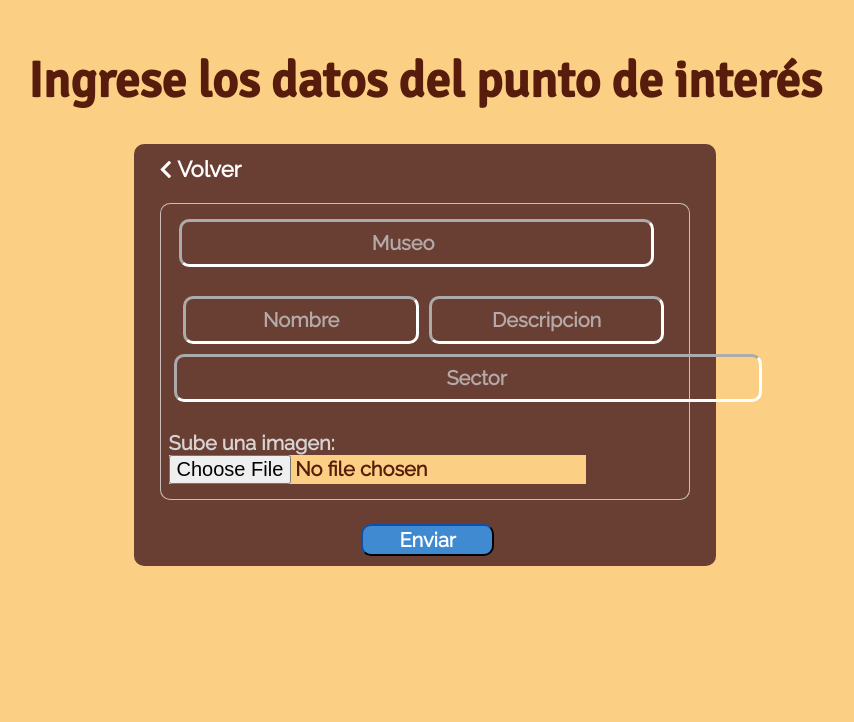
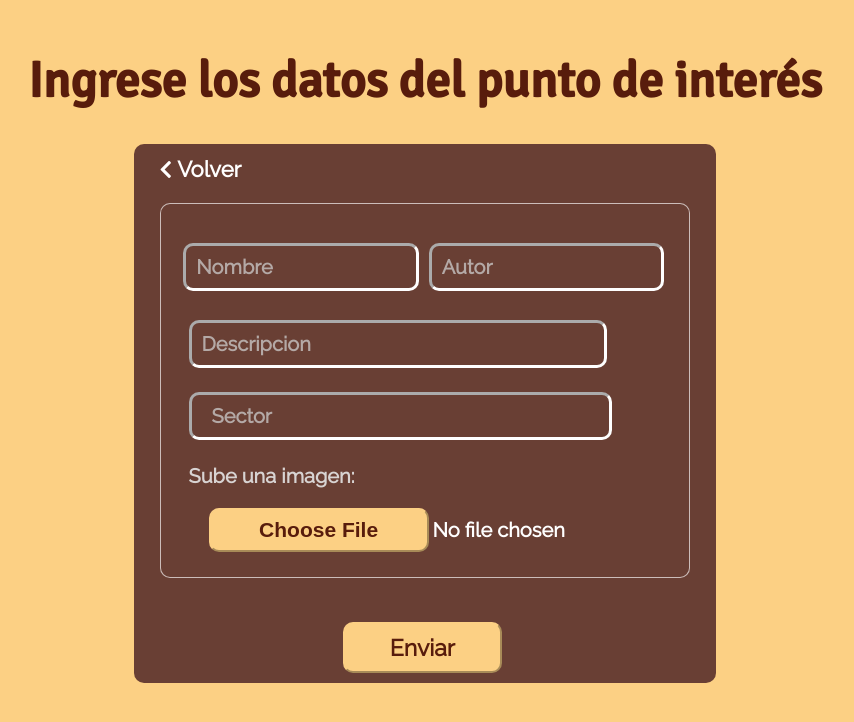
Before and after one commit to GinOnline/Moonseum, a PHP site: page /form_new_atraccion.php in a window 1280 px wide. Shown: the top 722 px of the page, without its empty margins (215-1069 px from the left). Run offline with PHP 8.4, Linux system fonts and the light colour scheme; data comes from the database, SQL or seed files in the repository; some libraries are stand-ins or nearby versions.

Commit message:
form new atracctions - estetica

```diff
--- a/Main/css/request.css
+++ b/Main/css/request.css
@@ -22,6 +22,7 @@
 	padding-left: 2%;
 	padding-right: 2%;
     padding-top: 1%;
+
 }
 
 
@@ -47,10 +48,10 @@
     border-color: #ffffff;
     border-radius: 10px;
     height: 9.8%;
-    width: 70vh;
+    width: 79%;
     padding-left: 20px;
     margin-left: 2%;
-    text-align: center;
+
 }
 
 #selectElemento::placeholder{
@@ -66,9 +67,9 @@
     border-radius: 10px;
     height: 8%;
     width: 80%;
+    padding-left: 10px;
+    margin-left: 2%;
 
-    margin-left: 2%;
-    text-align: center;
 }
 
 .inputRequest::placeholder{
@@ -87,23 +88,26 @@
 }
 
 #enviarBoton{
-    background-color: #3f8ad1;
-    color: #ffffff;
-    width: 25%;
-    height: 11%;
+    background-color: #fcd084;
+    color: #581C0C;
+    font-size: 23px;
+    width: 30%;
+    height: 15%;
     border-radius: 10px;
-    margin-left: 38%;
-    border-color: #072957;
-    transition: .3s;
+    margin-left: 34.5%;
+    border-color: #fcd084;
+    transition: .4s;
     cursor: pointer;
     margin-bottom: 10px;
-    padding: 2px;
+    padding: 10px;
+    margin-top: 2.5vh;
 }
 
 #enviarBoton:hover{
-    background-color: #2c70d4d5;
+    background-color: #ff9f44;
     color: #ffffff;
-    border-color: #072957;
+    border-color: #ff9f44;
+    cursor: pointer;
 
 }
 
@@ -111,6 +115,37 @@
     color: #2267c2d5;
     background-color: #021124;
     border-color: #072957;
+}
+#subirArchivo{
+    background-color: #693f34;
+    color: #fff;
+    margin-top: 1rem;
+    width: 100%;
+}
+#subirArchivo[type=file]::file-selector-button {
+    text-align: center;
+    margin-left: 8%;
+    background-color: #fcd084;
+    border-radius: 10px;
+    border-color: #fcd084;
+    color: #581C0C;
+    width: 11rem;
+    padding: 8px;
+    font-size: 21px;
+    font-weight: 550;
+}
+
+#subirArchivo[type=file]::file-selector-button:hover {
+    margin-left: 8%;
+    background-color: #ff9f44;
+    border-radius: 10px;
+    border-color: #fcd084;
+    color: #fff;
+    width: 11rem;
+    padding: 8px;
+    font-size: 21px;
+    cursor: pointer;
+    font-weight: 550;
 }
 
 #volverAtras{
@@ -152,7 +187,7 @@
     border-color: rgba(255, 255, 255, 0.658);
     border-width: 1px;
     border-radius: 10px;
-    padding: 15px 20px 15px 8px;
+    padding: 10px 20px 25px 8px;
     margin-top: 1.5vh;
 }
 .tool_info{
--- a/Main/form_new_atraccion.php
+++ b/Main/form_new_atraccion.php
@@ -54,20 +54,7 @@ session_start();
             <a id="volverAtras" onmouseover="cambioColor()" onmouseout="vueltaColor()" href="index.php"> Volver</a>
         </div>
         <div class="personal_info">
-            <input type="search" id="selectElemento" style="height: 2.4rem;width:95%;" name="museo" placeholder="Museo" list="listaMuseos" required>
-            <datalist id="listaMuseos">
-                <?php
-                $sql = "SELECT * FROM museo";
-                $resultado = mysqli_query($con, $sql) or die(mysqli_error($con));
 
-                while ($fila = mysqli_fetch_array($resultado)) {
-
-                    echo  '<option value="' . $fila['nombre'] . '">';
-                }
-
-                ?>
-            </datalist>
-            <br>
         <!-- Mensaje de error -->
         <?php
             if (!empty($_SESSION['error_form_request'])) {
@@ -79,15 +66,23 @@ session_start();
     <br>
 
             <div class="name_forms">
+
                 <input type = "text" class="inputRequest" style="height: 2rem;" name="nombre" placeholder="Nombre" required>
                 <br>
-                <input type = "text" class="inputRequest" style="height: 2rem;" name="descripcion" placeholder="Descripcion" required>
+                <input type = "text" class="inputRequest" style="height: 2rem;" name="autor" placeholder="Autor" required>
             </div>
-            <input type = "text" id="selectElemento" style="height: 2rem; margin: 5px" name="ubicacion" placeholder="Sector" required>
+            <br>
+
+            <input type = "text" class="inputRequest" style="height: 2rem;margin-left:1rem;" name="Descripción" placeholder="Descripcion" required>
+            <br>
+            <br>
+            <input type = "text" id="selectElemento" style="height: 2rem;margin-left:1rem;" name="sector" placeholder="Sector" required>
             <br>
 
             <br>
-            <label>Sube una imagen:</label>
+            <label style="margin-left:1rem;">Sube una imagen:</label>
+            <br>
+
             <input id="subirArchivo" type="file" name="uploadedFile" />
 
             <br>
```
